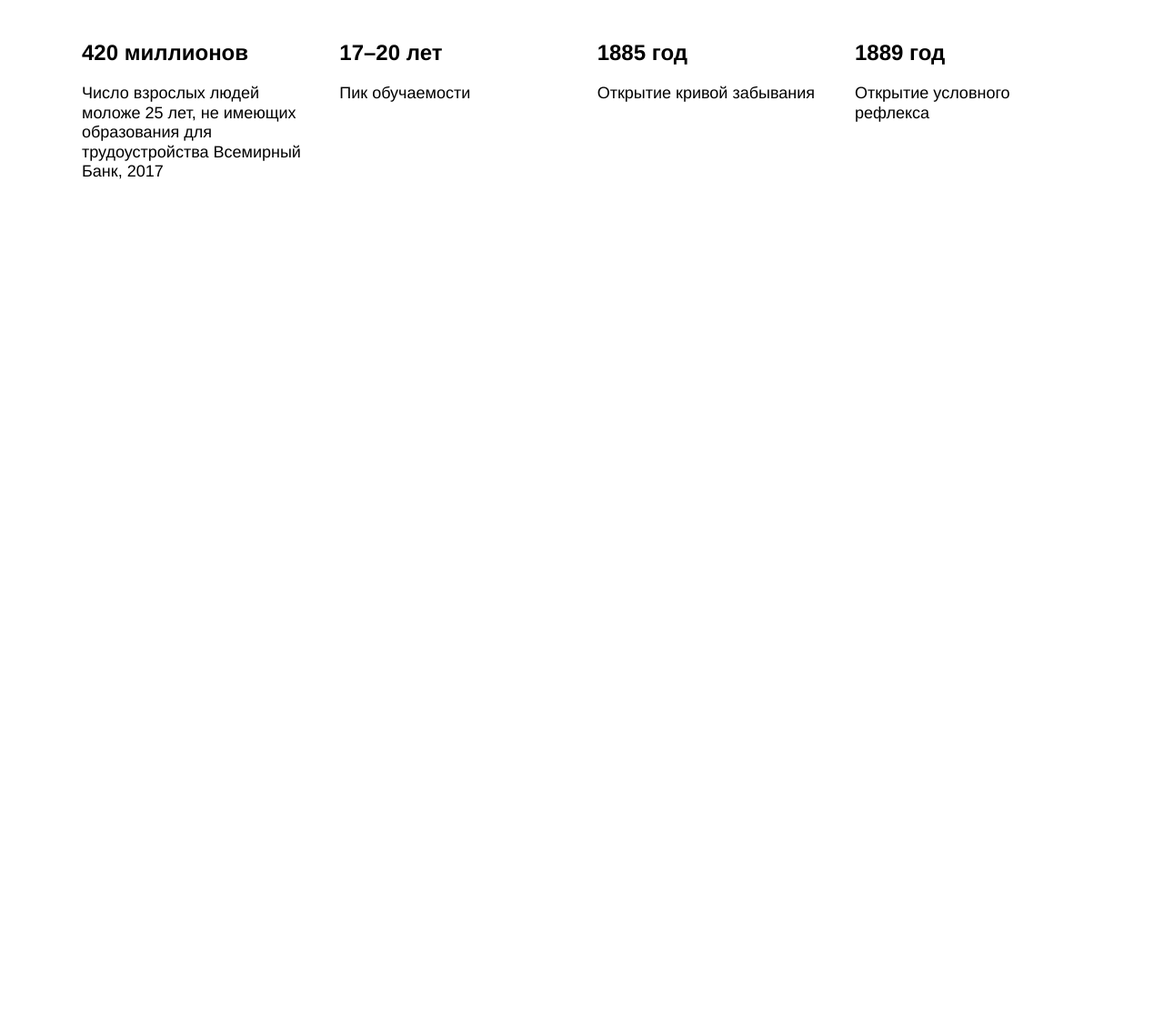
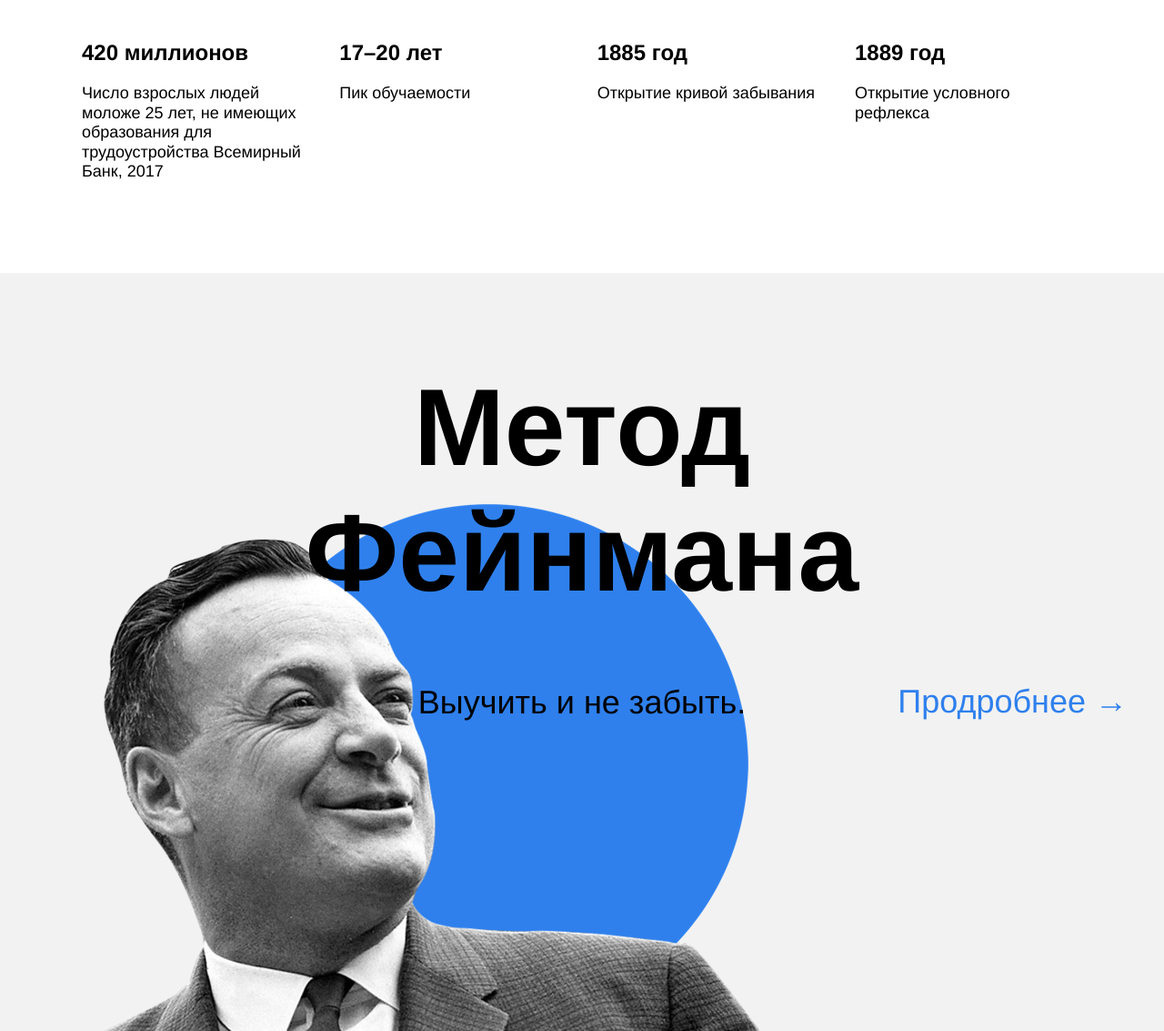
Before and after one commit to temarazin/how-to-learn, a plain HTML site: page index.html in a window 1280 px wide. Shown: the part 1667-2800 px from the top of the page at 91% size. Before the commit the page ends 1967 px from the top, so only its background shows below. Drawn offline with Linux system fonts and the light colour scheme.

Commit message:
feynman added

```diff
--- a/index.html
+++ b/index.html
@@ -15,7 +15,7 @@
       <h1 class="header__title">Научиться учиться</h1>
       <div class="header__subtitle">
         <p>
-          Какие современные и эффективные подходы к обучению вы можете использовать в своей жизни? <a href="#" class="header__link">Узнать →</a>
+          Какие современные и эффективные подходы к обучению вы можете использовать в своей жизни? <a href="#" class="linkmore header__link">Узнать</a>
         </p>
       </div>
 
@@ -86,6 +86,9 @@
       </section>
 
       <section class="feynman">
+        <h2 class="feynman__title">Метод Фейнмана</h2>
+        <h3 class="feynman__subtitle">Выучить и не забыть.</h3>
+        <a href="#" class="linkmore feynman__link">Продробнее</a>
       </section>
 
       <section class="kaufman">
--- a/styles/style.css
+++ b/styles/style.css
@@ -46,15 +46,6 @@ h1, h2, h3, h4, h5, h6, p {
   z-index: 20;
 }
 
-.header__link {
-  text-decoration: none;
-  color: #2f80ed;
-}
-
-.header__link:hover {
-  text-decoration: underline;
-}
-
 .header__main-illustration {
   position: absolute;
   width: 765px;
@@ -96,6 +87,22 @@ h1, h2, h3, h4, h5, h6, p {
 
 .logo_image_black {
   background-image: url(../images/logo_place_header.svg);
+}
+
+
+/* Link more */
+
+.linkmore {
+  color: #2f80ed;
+  text-decoration: none;
+}
+
+.linkmore:hover {
+  color: #0f60cd; /* так, для красоты */
+}
+
+.linkmore::after {
+  content: ' →';
 }
 
 
@@ -157,6 +164,7 @@ h1, h2, h3, h4, h5, h6, p {
   padding: 100px 0;
 }
 
+
 /* Section title */
 
 .section-title {
@@ -167,6 +175,7 @@ h1, h2, h3, h4, h5, h6, p {
   font-weight: bold;
   text-align: center;
 }
+
 
 /* Section subtitle */
 
@@ -179,6 +188,7 @@ h1, h2, h3, h4, h5, h6, p {
   font-weight: normal;
 }
 
+
 /* Table */
 
 .table {
@@ -186,7 +196,7 @@ h1, h2, h3, h4, h5, h6, p {
   flex-wrap: wrap;
   justify-content: space-between;
   width: 1100px;
-  margin: 0 auto;
+  margin: -60px auto 0;
 }
 
 .digits__table {
@@ -195,10 +205,6 @@ h1, h2, h3, h4, h5, h6, p {
 
 .table__cell {
   flex: 0 0 250px;
-}
-
-/* todo найти способ получше */
-.table__cell:nth-child(n+5) {
   margin-top: 60px;
 }
 
@@ -221,3 +227,44 @@ h1, h2, h3, h4, h5, h6, p {
   font-size: 18px;
   font-weight: normal;
 }
+
+/* Feynman */
+
+.feynman {
+  position: relative;
+  padding-top: 100px;
+  height: 890px;
+  box-sizing: border-box;
+  background-color: #f2f2f2;
+  background-image: url('../images/feynman.png');
+  background-position: left bottom;
+  background-repeat: no-repeat;
+  background-size: 867px 637px;
+}
+
+.feynman__title {
+  width: 648px;
+  margin: 0 auto;
+  text-align: center;
+  line-height: 1.15;
+  font-size: 120px;
+  font-weight: bold;
+}
+
+.feynman__subtitle {
+  width: max-content;
+  margin: 70px auto 0;
+  line-height: 51px;
+  font-size: 36px;
+  font-weight: normal;
+}
+
+.feynman__link {
+  display: block;
+  position: absolute;
+  top: 50%;
+  right: 40px;
+  line-height: 51px;
+  font-size: 36px;
+  font-weight: normal;
+}
```
